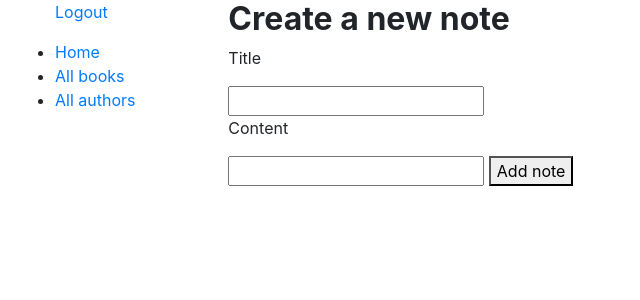
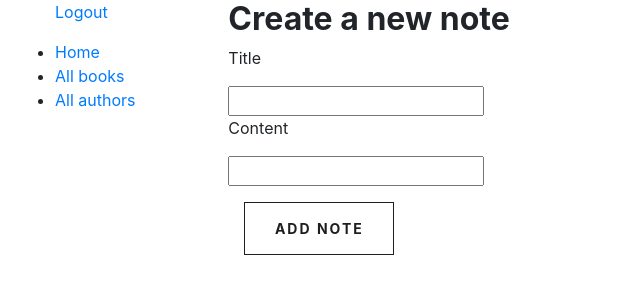
Before and after one commit to Magiczne/FridgeBook, a Django app: page /application/notes/add/ in a window 1280 px wide. Shown: the top 300 px of the page, without its empty margins (0-640 px from the left). Run offline with Django 3.2, Linux system fonts and the light colour scheme; the visitor is signed in with stand-in values (Sample User, id 1); some libraries are stand-ins or nearby versions.

Commit message:
Implement notes view as well as style button in new note addition view

```diff
--- a/application/static/style.css
+++ b/application/static/style.css
@@ -1,3 +1,123 @@
+::before,
+::after {
+    position: absolute;
+    content: "";
+}
+
 .title {
     font-weight: 700;
 }
+
+.note p {
+    margin: 0;
+}
+
+li.note {
+    position: relative;
+    overflow: auto;
+    padding: 2% 3% 3%;
+    width: 360px;
+    height: 280px;
+    background-color: #dcffe0;
+    border: 1px solid #dcffe0;
+    -webkit-box-shadow: 1px 1px 3px #aaaaaa;
+    box-shadow: 1px 1px 3px #aaaaaa;
+    overflow: hidden;
+}
+
+.note-content-container {
+    height: 93%;
+    overflow: auto;
+}
+
+.note-title {
+    font-weight: 700;
+    font-size: 1.4em;
+}
+
+.note-time {
+    margin: 1% 0 0 0;
+}
+
+.note-user {
+    font-weight: 700;
+}
+
+.note-footer {
+    font-style: italic;
+    color: #a0a0a0;
+}
+
+ul.note-container {
+    margin: 0;
+    padding: 0;
+    list-style-type: none;
+}
+
+.note-wrapper > .note-container {
+    display: grid;
+    grid-template-columns: repeat(auto-fit, 360px);
+    grid-template-rows: auto;
+    grid-gap: 2em;
+    justify-items: stretch;
+}
+
+a.btn,
+button.btn {
+    margin: 1em 1em 1.5em 1em;
+    padding: 0;
+}
+
+.btn {
+    position: relative;
+    display: inline-block;
+    width: auto;
+    height: auto;
+    background-color: transparent;
+    border: none;
+    cursor: pointer;
+    margin: 0px 25px 15px;
+    min-width: 150px;
+}
+
+.btn span {
+    position: relative;
+    display: inline-block;
+    font-size: 14px;
+    font-weight: bold;
+    letter-spacing: 2px;
+    text-transform: uppercase;
+    top: 0;
+    left: 0;
+    width: 100%;
+    padding: 15px 20px;
+    transition: 0.3s;
+}
+
+.btn::before {
+    background-color: rgb(28, 31, 30);
+    transition: 0.3s ease-out;
+}
+
+.btn span {
+    color: rgb(28, 31, 30);
+    border: 1px solid rgb(28, 31, 30);
+    transition: 0.2s;
+}
+
+.btn span:hover {
+    color: rgb(255, 255, 255);
+    transition: 0.2s 0.1s;
+}
+
+.btn.hover-slide-up::before {
+    bottom: 0;
+    left: 0;
+    right: 0;
+    height: 0%;
+    width: 100%;
+}
+
+.btn.hover-slide-up:hover::before {
+    height: 100%;
+}
--- a/templates/notes/add.html
+++ b/templates/notes/add.html
@@ -8,6 +8,7 @@
     {{ form.title }}
     <p>Content</p>
     {{ form.content }}
-        <button type="submit">Add note</button>
+    <br />
+    <button class="btn hover-slide-up" type="submit"><span>Add note</span></button>
 </form>
 {% endblock %}
```
Also changed, not shown: templates/index.html (+13 -6 lines). Lines whose indentation alone changed are shown as unchanged.
